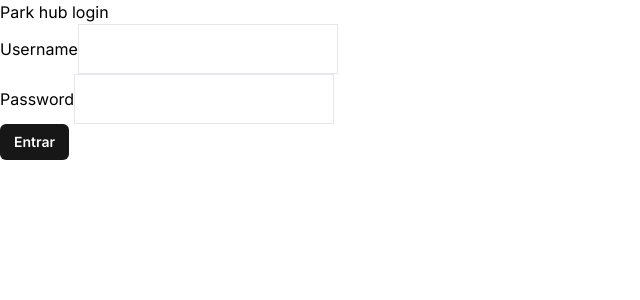
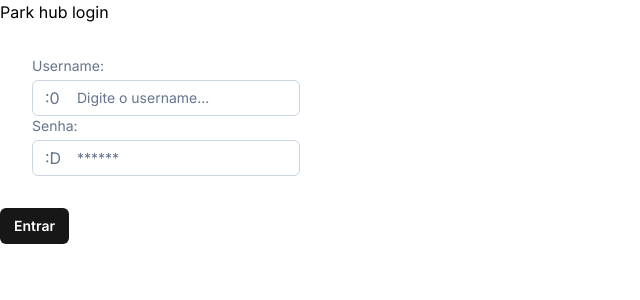
Before and after one commit to joaozenaro/park-hub, a React (Vite) app in the folder frontend/: page /login in a window 1280 px wide. Shown: the top 300 px of the page, without its empty margins (0-640 px from the left). Built offline with nearby package versions, Linux system fonts and the light colour scheme.

Commit message:
Create form components

```diff
--- a/frontend/package.json
+++ b/frontend/package.json
@@ -10,9 +10,11 @@
     "preview": "vite preview"
   },
   "dependencies": {
+    "@radix-ui/react-slot": "^1.1.0",
     "axios": "^1.7.2",
     "clsx": "^2.1.1",
     "react": "^18.2.0",
+    "react-currency-input-field": "^3.8.0",
     "react-dom": "^18.2.0",
     "react-router-dom": "^6.23.1"
   },
--- a/frontend/src/components/form/FieldError.tsx
+++ b/frontend/src/components/form/FieldError.tsx
@@ -4,7 +4,7 @@ interface Props {
   id: string;
   errors: IValidationError[];
 }
-export function FieldError({ id, errors }: Props) {
+export default function FieldError({ id, errors }: Props) {
   const currentError = errors.find(error => error.field === id);
   if(!currentError) return null;
 
--- /dev/null
+++ b/frontend/src/components/form/FormControl.tsx
@@ -0,0 +1,22 @@
+
+import { ReactNode } from "react";
+import { IValidationError } from "../../models/IValidationReturn";
+import FieldError from "./FieldError";
+import Label from "./Label";
+
+interface Props {
+  id: string;
+  label: string;
+  optional?: boolean;
+  children: ReactNode;
+  errors: IValidationError[];
+}
+export function FormControl({ id, label, optional, errors, children }: Props) {
+  return (
+    <div>
+      <Label id={id}>{label}: {optional && <span className="text-sm text-slate-500">(opcional)</span>}</Label>
+      {children}
+      <FieldError id={id} errors={errors} />
+    </div>
+  );
+}
--- /dev/null
+++ b/frontend/src/components/form/Label.tsx
@@ -0,0 +1,13 @@
+import { ReactNode } from "react";
+
+interface Props {
+  id?: string;
+  children: ReactNode;
+}
+export default function Label({ id, children }: Props) {
+  return (
+    <label htmlFor={id} className="flex text-sm mb-1 text-slate-500">
+      {children}
+    </label>
+  );
+}
--- /dev/null
+++ b/frontend/src/components/form/TextInput.tsx
@@ -0,0 +1,67 @@
+'use client';
+import { InputHTMLAttributes, ReactNode } from "react";
+import { Slot } from "@radix-ui/react-slot";
+import CurrencyInput, { CurrencyInputProps } from 'react-currency-input-field';
+
+export interface TextInputInputProps
+  extends InputHTMLAttributes<HTMLInputElement> {}
+
+export interface TextInputRootProps {
+  children: ReactNode;
+}
+
+function TextInputRoot({ children }: TextInputRootProps) {
+  return (
+    <div
+      className={`
+        h-9
+        flex items-center space-x-2
+        py-4 px-3 rounded-md
+        border
+        border-slate-300
+        bg-white
+        w-full
+        focus-within:ring-2 ring-slate-500
+      `}
+    >
+      {children}
+    </div>
+  );
+}
+TextInputRoot.displayName = "TextInput.Root";
+
+export interface TextInputIconProps {
+  children: ReactNode;
+}
+
+function TextInputIcon({ children }: TextInputIconProps) {
+  return <Slot className="w-6 h-6 text-slate-500">{children}</Slot>;
+}
+TextInputIcon.displayName = "TextInput.Icon";
+
+function TextInputInput(props: TextInputInputProps) {
+  return (
+    <input
+      className="outline-0 bg-transparent flex-1 text-zinc-900 text-sm placeholder:text-slate-500"
+      {...props}
+    />
+  );
+}
+TextInputInput.displayName = "TextInput.Input";
+
+function TextInputCurrency(props: CurrencyInputProps) {
+  return (
+    <CurrencyInput
+      className="outline-0 bg-transparent flex-1 text-zinc-900 text-sm placeholder:text-slate-500"
+      {...props}
+    />
+  );
+}
+TextInputInput.displayName = "TextInput.Currency";
+
+export const TextInput = {
+  Root: TextInputRoot,
+  Input: TextInputInput,
+  Icon: TextInputIcon,
+  Currency: TextInputCurrency
+};
--- /dev/null
+++ b/frontend/src/components/ui/Loading.tsx
@@ -0,0 +1,24 @@
+import clsx from "clsx";
+interface Props {
+  className?: string;
+  size?: "sm" | "md" | "lg";
+}
+
+export function Loading({ className = "", size = "md" }: Props) {
+  return (
+    <div
+      className={clsx(
+        "inline-block animate-spin rounded-full border-4 border-solid border-current border-r-transparent align-[-0.125em] motion-reduce:animate-[spin_1.5s_linear_infinite]",
+        className,
+        { "h-4 w-4": size === "sm" },
+        { "h-8 w-8": size === "md" },
+        { "h-12 w-12": size === "lg" },
+      )}
+      role="status"
+    >
+      <span className="!absolute !-m-px !h-px !w-px !overflow-hidden !whitespace-nowrap !border-0 !p-0 ![clip:rect(0,0,0,0)]">
+        Loading...
+      </span>
+    </div>
+  );
+}
--- a/frontend/src/containers/LoginForm/index.tsx
+++ b/frontend/src/containers/LoginForm/index.tsx
@@ -1,5 +1,5 @@
 import { useNavigate } from "react-router-dom";
-import { FieldError } from "../../components/form/FieldError";
+import FieldError from "../../components/form/FieldError";
 import { useForm } from "../../hooks/useForm";
 import { ILoginForm } from "../../models/ILoginForm";
 import { isValidLogin } from "./validation";
@@ -8,20 +8,24 @@ import { authService } from "../../services/authService";
 import axios, { AxiosError } from "axios";
 import { IApiErrorResponse } from "../../models/IApiResponse";
 import { Button } from "../../components/ui/Button";
+import { FormControl } from "../../components/form/FormControl";
+import { TextInput } from "../../components/form/TextInput";
+import { Loading } from "../../components/ui/Loading";
 
 const defaultData = {
   username: "",
-  password: ""
-}
+  password: "",
+};
 export default function LoginForm() {
   const navigate = useNavigate();
   const { setToken } = useAuth();
   const onSubmit = async (data: ILoginForm) => {
-    await authService.login(data)
-      .then(res => {
+    await authService
+      .login(data)
+      .then((res) => {
         if (res.data.success) {
-          setToken(res.data.data.access_token)
-          navigate('/');
+          setToken(res.data.data.access_token);
+          navigate("/");
         }
       })
       .catch((err: AxiosError<IApiErrorResponse>) => {
@@ -31,8 +35,8 @@ export default function LoginForm() {
         } else {
           console.error(err);
         }
-      })
-  }
+      });
+  };
 
   const { data, loading, errors, handleChangeValue, handleSubmit } =
     useForm<ILoginForm>({
@@ -42,20 +46,41 @@ export default function LoginForm() {
     });
   return (
     <form onSubmit={handleSubmit}>
-      {loading && <p>Loading...</p>}
-      <div>
-        <label>Username</label>
-        <input id="username" className="border p-3" type="text" value={data.username} onChange={e => handleChangeValue("username", e.target.value)} />
-        <FieldError id="username" errors={errors} />
-      </div>
-      <div>
-        <label>Password</label>
-        <input id="password" className="border p-3" type="password" value={data.password} onChange={e => handleChangeValue("password", e.target.value)} />
-        <FieldError id="password" errors={errors} />
+      <div className="p-8">
+        <FormControl id="username" label="Username" errors={errors}>
+          <TextInput.Root>
+            <TextInput.Icon>
+              {/* <AiOutlineUser /> */}
+              <p>:0</p>
+            </TextInput.Icon>
+            <TextInput.Input
+              value={data.username}
+              onChange={(e) => handleChangeValue("username", e.target.value)}
+              placeholder="Digite o username..."
+              required
+            />
+          </TextInput.Root>
+        </FormControl>
+        <FormControl id="password" label="Senha" errors={errors}>
+          <TextInput.Root>
+            <TextInput.Icon>
+              {/* <AiOutlineLock /> */}
+              <p>:D</p>
+            </TextInput.Icon>
+            <TextInput.Input
+              type="password"
+              value={data.password}
+              onChange={(e) => handleChangeValue("password", e.target.value)}
+              placeholder="******"
+              required
+            />
+          </TextInput.Root>
+        </FormControl>
       </div>
       <Button>
+        {loading && <Loading size="sm" />}
         Entrar
       </Button>
     </form>
-  )
+  );
 }
```
Also changed, not shown: 1 other file (tests, documents, lock files or other folders).
